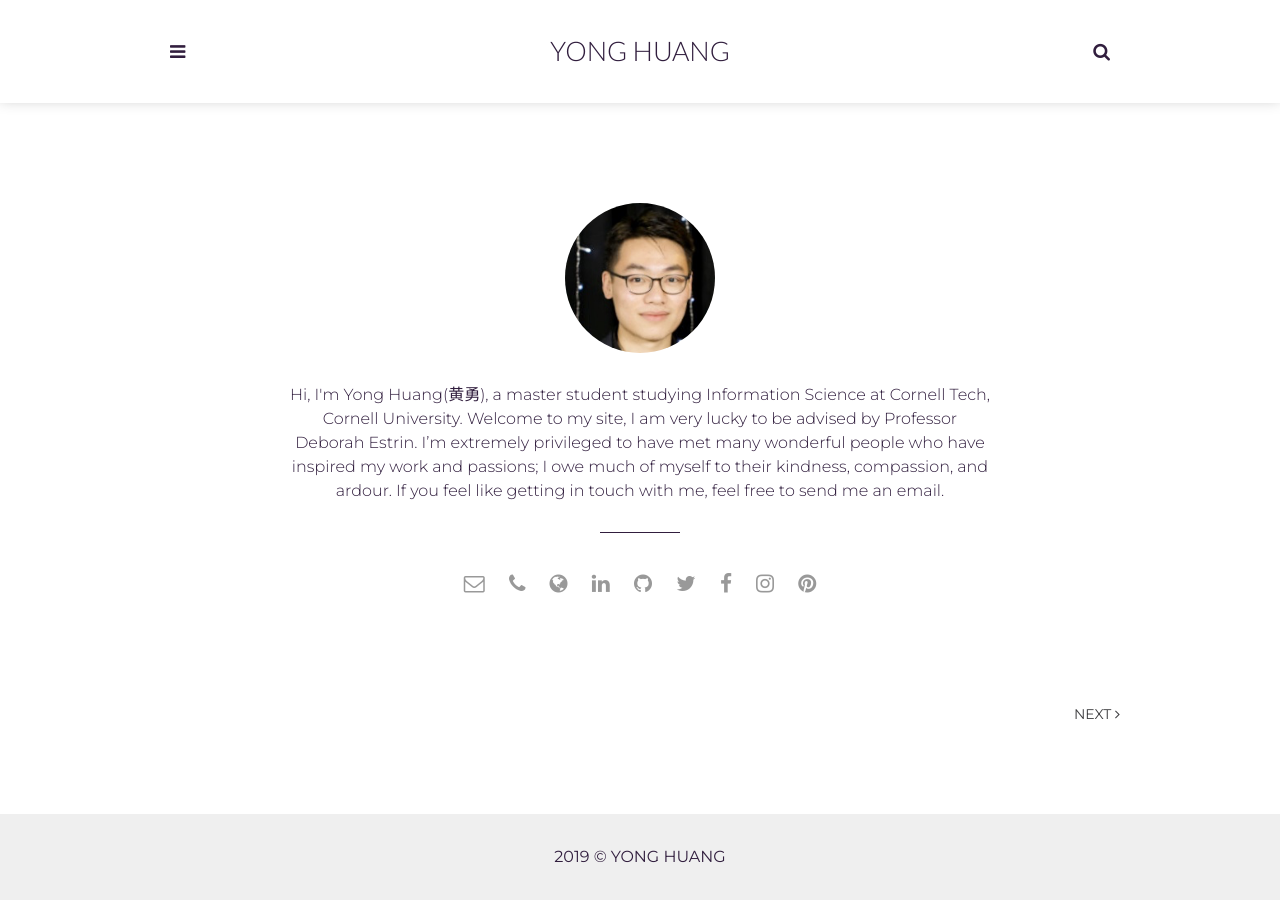
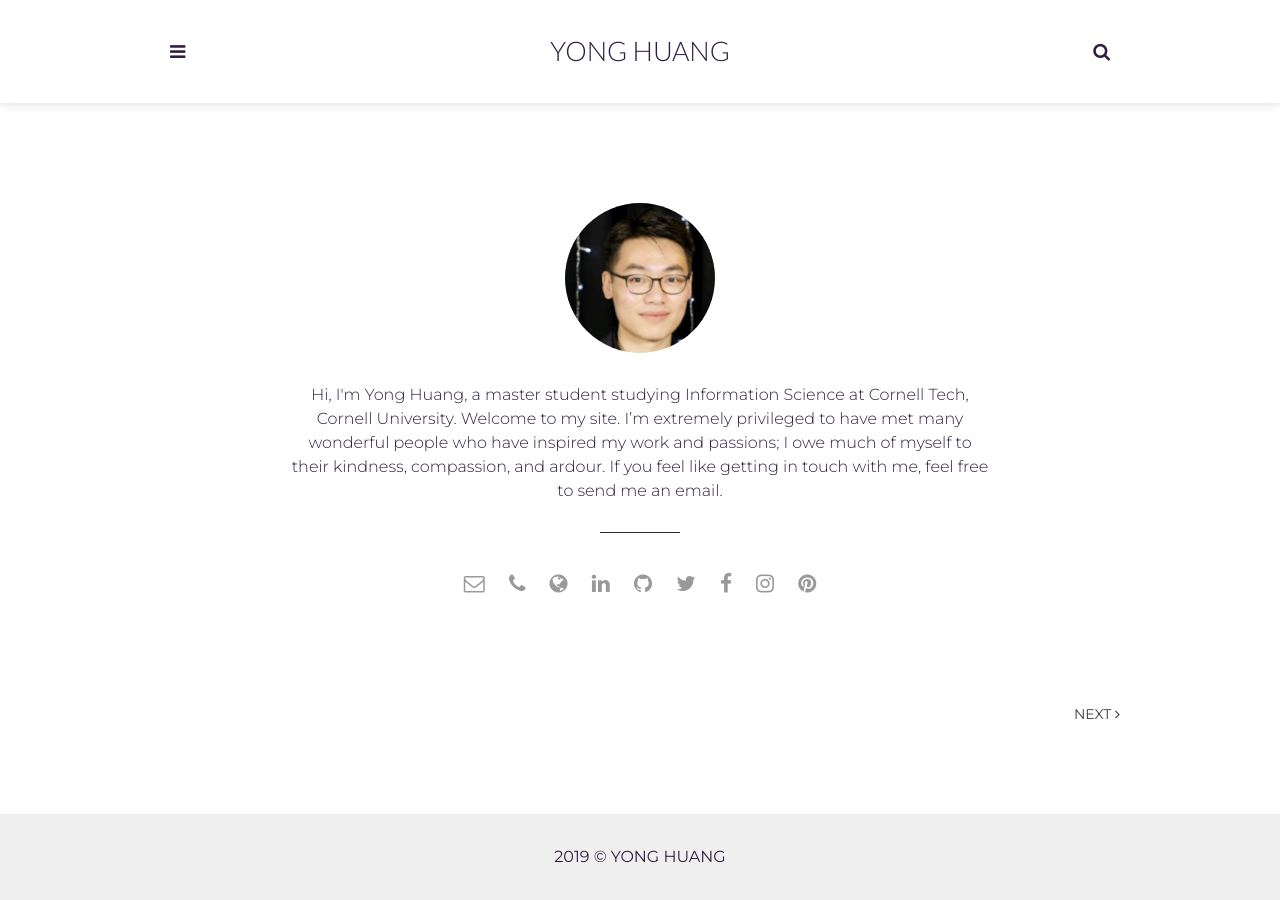
Before and after one commit to acneyouth1996/acneyouth1996.github.io, a Jekyll site: the page built from index.html, in a window 1280 px wide. Built offline with Jekyll 4.4.1, drawn with Linux system fonts in a browser that asks for light colours; the list of posts is cut into pages by our own code.

Commit message:
update index page

```diff
--- a/_config.yml
+++ b/_config.yml
@@ -11,8 +11,8 @@
 # Author settings
 author: YONG HUANG # add your name
 author-pic: yong.png
-about-author:  Hi, I'm Yong Huang(黄勇), a master student studying Information Science at Cornell Tech, Cornell University.
-        Welcome to my site, I am very lucky to be advised by Professor Deborah Estrin. I’m extremely privileged to have
+about-author:  Hi, I'm Yong Huang, a master student studying Information Science at Cornell Tech, Cornell University.
+        Welcome to my site. I’m extremely privileged to have
         met many wonderful people who have inspired my work and passions; I owe much of myself to their kindness, compassion, and ardour.
         If you feel like getting in touch with me, feel free to send me an email.
 
```
